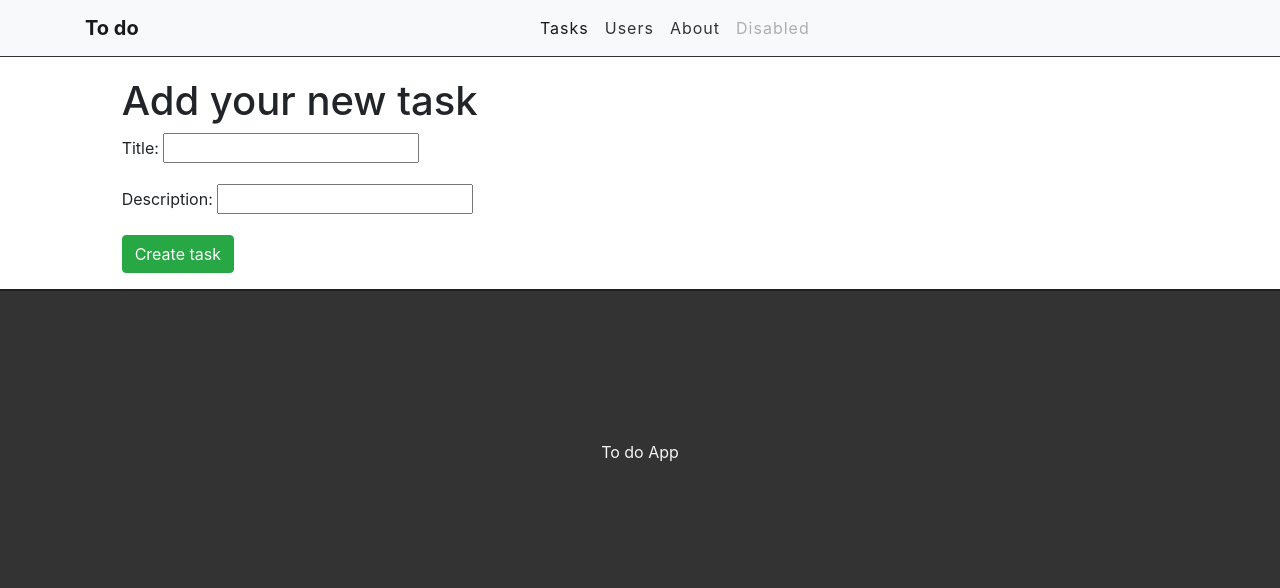
After one commit to giacomettisss/django-todo_app, a Django app: page /newtask/ in a window 1280 px wide. The commit adds this page. Shown: the top 588 px of the page. Run offline with Django 3.2, Linux system fonts and the light colour scheme; some libraries are stand-ins or nearby versions.

Commit message:
update 2021041101
adding flow to add task

```diff
--- /dev/null
+++ b/tasks/forms.py
@@ -0,0 +1,9 @@
+from django import forms
+
+from .models import Task
+
+class TaskForm(forms.ModelForm):
+
+    class Meta:
+        model = Task
+        fields = ('title', 'description')
--- a/tasks/static/css/style.css
+++ b/tasks/static/css/style.css
@@ -23,6 +23,11 @@
 }
 
 /*Botão de adicionar */
+
+#add-link {
+    text-decoration: none;
+    text-align: center;
+}
 
 .add-div {
     background-color: #3476e2;
--- /dev/null
+++ b/tasks/templates/tasks/newtask.html
@@ -0,0 +1,15 @@
+{% extends 'base.html' %}
+
+{% block title %} Lista de Tarefas {% endblock %}
+
+{% block content %}
+<div class="offset-1 col-10 list-div">
+    <h1>Add your new task</h1>
+    <form method="POST">
+        {% csrf_token %}
+        {{ form.as_p }}
+        <input type="submit" name="" id="" class="btn btn-success mb-3" value="Create task">
+    </form>
+
+</div>
+{% endblock %}
--- a/tasks/urls.py
+++ b/tasks/urls.py
@@ -20,6 +20,7 @@ from . import views
 urlpatterns = [
     path('test/', views.test),
     path('', views.taskList, name='task-list'),
+    path('task/<int:id>/', views.taskView, name="task-view"),
+    path('newtask/', views.newTask, name="new-task"),
     path('yourname/<str:name>/', views.yourName),
-    path('task/<int:id>/', views.taskView, name="task-view")
 ]
--- a/tasks/views.py
+++ b/tasks/views.py
@@ -1,5 +1,7 @@
-from django.shortcuts import render, get_object_or_404
+from django.shortcuts import render, get_object_or_404, redirect
 from django.http import HttpResponse
+
+from .forms import TaskForm
 from .models import Task
 
 # Create your views here.
@@ -10,7 +12,7 @@ def test(request):
 
 def taskList(request):
 
-    tasks = Task.objects.all()
+    tasks = Task.objects.all().order_by('-created_at')
 
     return render(request, 'tasks/task_list.html', {'tasks': tasks})
 
@@ -18,6 +20,20 @@ def taskView(request, id):
     task = get_object_or_404(Task, pk=id)
     return render(request, 'tasks/task.html', {'task': task})
 
+def newTask(request):
+    if request.method == 'POST':
+        form = TaskForm(request.POST)
+
+        if form.is_valid():
+            task = form.save(commit=False)
+            task.done = 'doing'
+            task.save()
+
+            return redirect('/')
+    else:
+        form = TaskForm()
+    return render(request, 'tasks/newtask.html', {'form': form})
+
 
 def yourName(request, name):
     return render(request, 'tasks/yourname.html', {'name': name})
```
Also changed, not shown: tasks/templates/tasks/task_list.html (+5 -3 lines), db.sqlite3.
